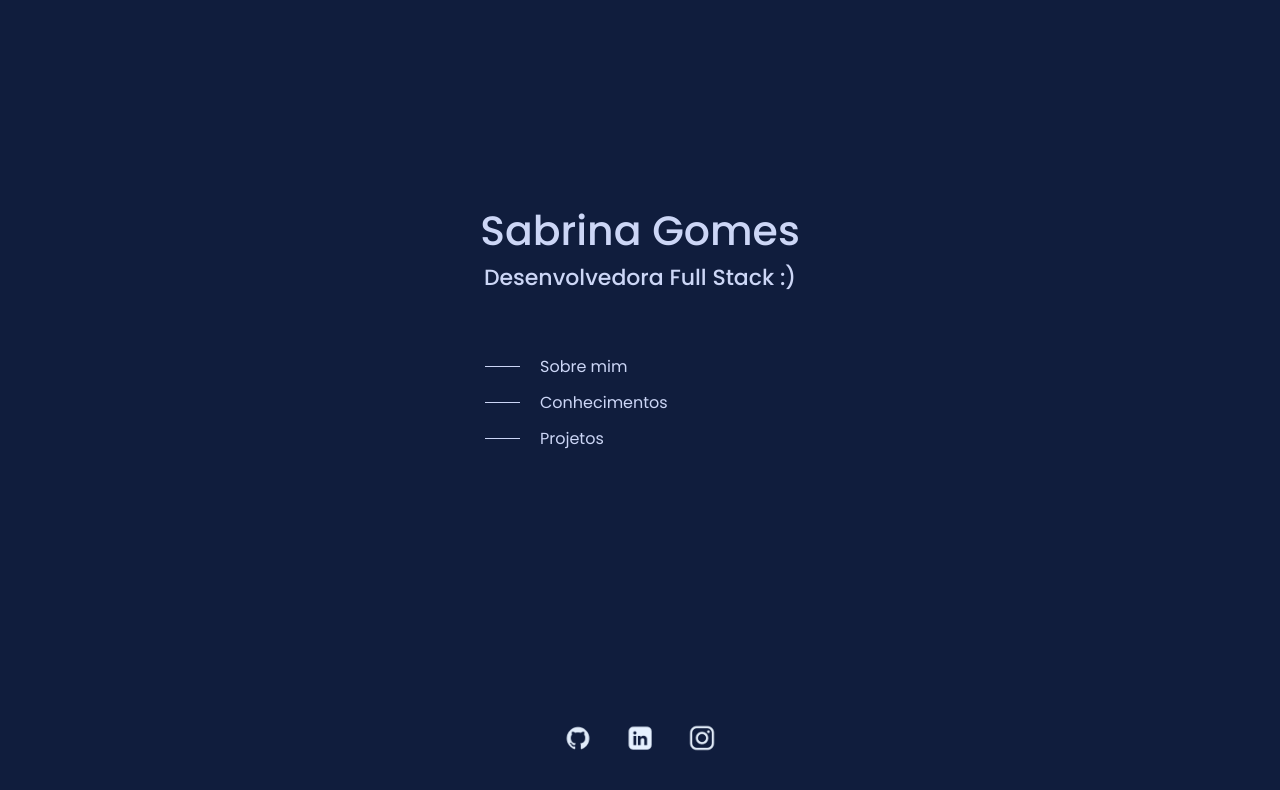
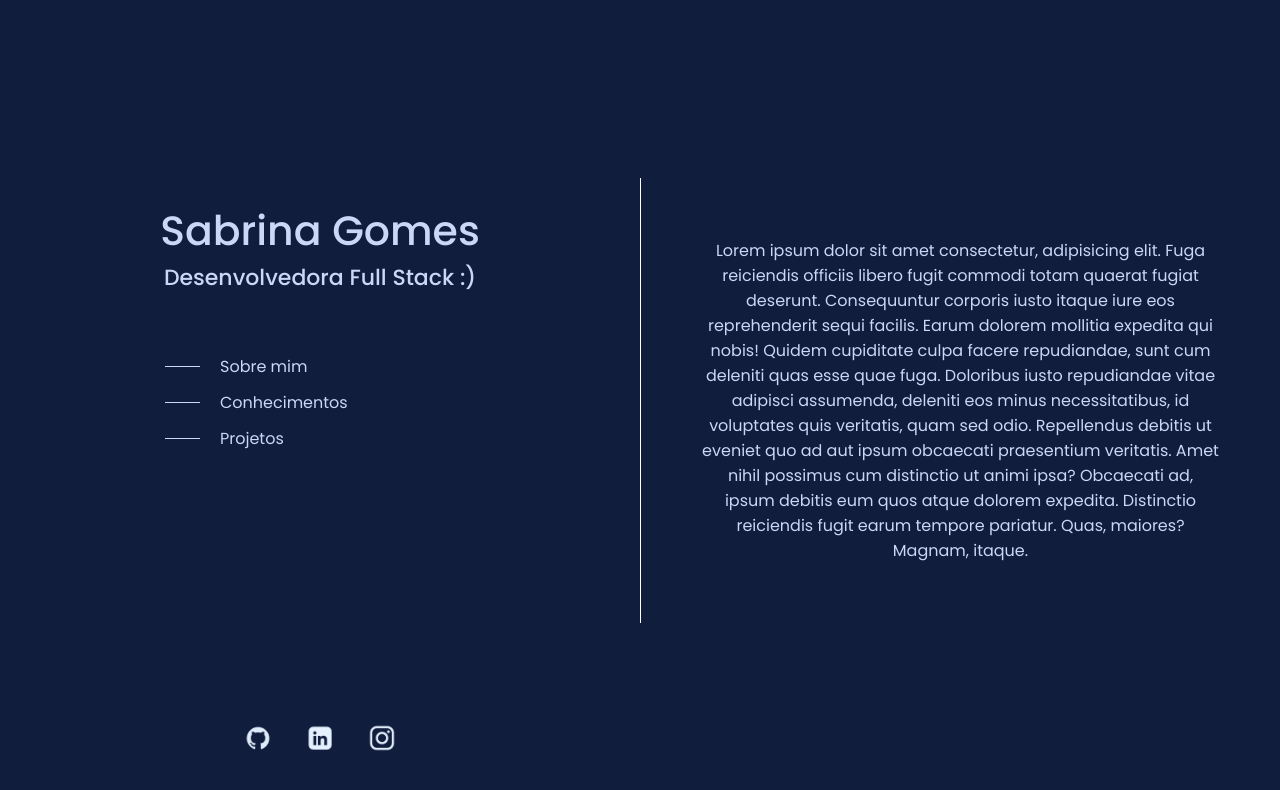
Before and after one commit to sabrinaigomes/portfolio, a plain HTML site: page index.html in a window 1280 px wide. Both pictures are taken after a click on the item "Sobre mim". Drawn offline with Linux system fonts and the light colour scheme.

Commit message:
campo sobre mim

```diff
--- a/index.html
+++ b/index.html
@@ -8,6 +8,7 @@
 </head>
 <body>
 
+    <div class="inicio">
         <main>
             <div class="apresentacao">
                 <h1>Sabrina Gomes</h1>
@@ -16,9 +17,9 @@
 
             <div class="menu">
                 <ul>
-                <li><div class="linha"></div>Sobre mim</li>
-                <li><div class="linha"></div>Conhecimentos</li>
-                <li><div class="linha"></div>Projetos</li>
+                    <li id="sobremim_btn"><div class="linha"></div>Sobre mim</li>
+                    <li id="connhecimentos_btn"><div class="linha"></div>Conhecimentos</li>
+                    <li id="projetos_btn"><div class="linha"></div>Projetos</li>
                 </ul>
             </div>
         </main>
@@ -28,6 +29,14 @@
             <img src="./public/images/linkedin.png" alt="linkedin">
             <img src="./public/images/instagram.png" alt="instagram">
         </footer>
+    </div>
 
+    <div class="conteudo_sobremim">
+        <div class="sobremim">
+            Lorem ipsum dolor sit amet consectetur, adipisicing elit. Fuga reiciendis officiis libero fugit commodi totam quaerat fugiat deserunt. Consequuntur corporis iusto itaque iure eos reprehenderit sequi facilis. Earum dolorem mollitia expedita qui nobis! Quidem cupiditate culpa facere repudiandae, sunt cum deleniti quas esse quae fuga. Doloribus iusto repudiandae vitae adipisci assumenda, deleniti eos minus necessitatibus, id voluptates quis veritatis, quam sed odio. Repellendus debitis ut eveniet quo ad aut ipsum obcaecati praesentium veritatis. Amet nihil possimus cum distinctio ut animi ipsa? Obcaecati ad, ipsum debitis eum quos atque dolorem expedita. Distinctio reiciendis fugit earum tempore pariatur. Quas, maiores? Magnam, itaque.
+        </div>
+    </div>
+
+    <script src="script.js"></script>
 </body>
 </html>
--- a/public/style.css
+++ b/public/style.css
@@ -10,6 +10,7 @@
 body{
     background-color: #101D3D;
     text-align: center;
+    display: flex;
 }
 
 .apresentacao{
@@ -117,3 +118,25 @@ footer img{
         font-size: 14px;
     }
 }
+
+.inicio{
+    width: 100vw;
+    position: absolute;
+    height: 100vh;
+    transition: .5s;
+}
+
+.conteudo_sobremim{
+    position: absolute;
+    width: 50vw;
+    height: 100vh;
+    display: flex;
+    align-items: center;
+    left: 100vw;
+    transition: .5s;
+}
+
+.sobremim{
+    border-left: 1px solid white;
+    padding: 60px;
+}
--- /dev/null
+++ b/script.js
@@ -0,0 +1,9 @@
+var sobremim_btn = document.querySelector("#sobremim_btn");
+
+sobremim_btn.addEventListener("click", function praesquerda(){
+    var conteudo_sobremim = document.querySelector(".conteudo_sobremim");
+    conteudo_sobremim.style.left = "50vw";
+
+    var inicio = document.querySelector(".inicio");
+    inicio.style.width = "50vw";
+});
```
Lines whose indentation alone changed are shown as unchanged.
